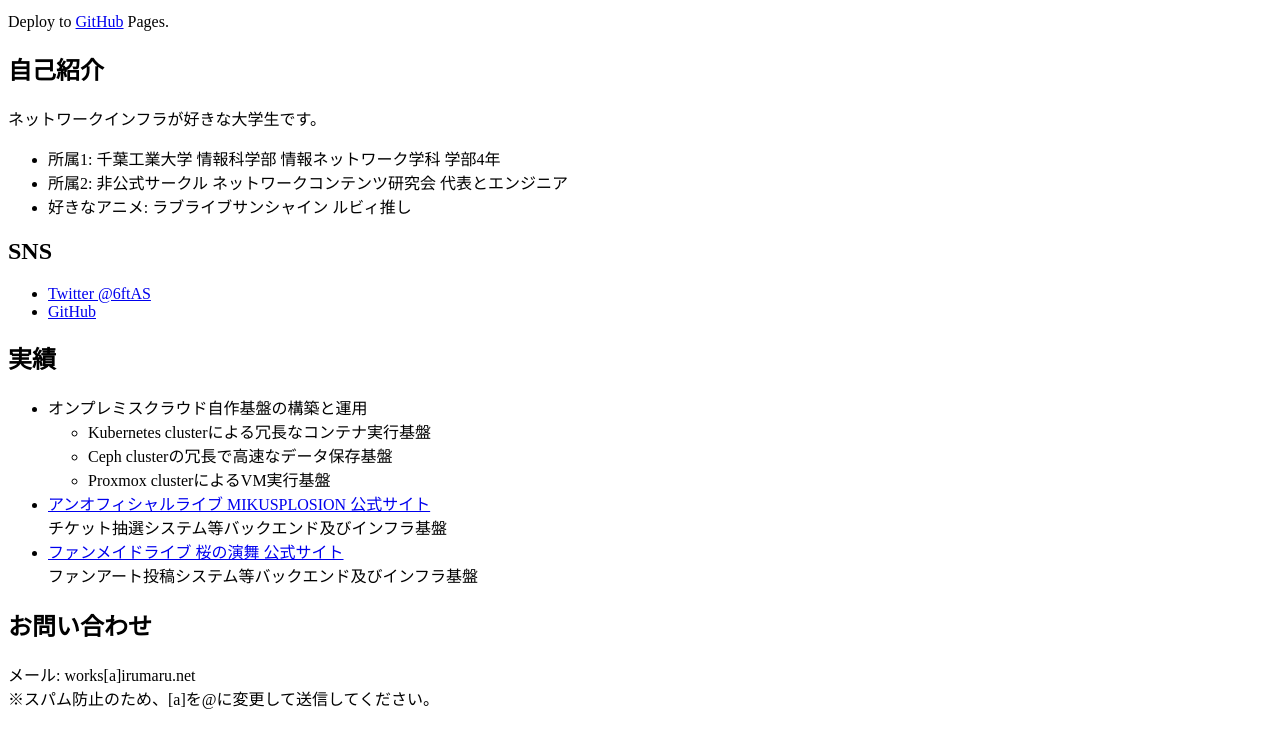
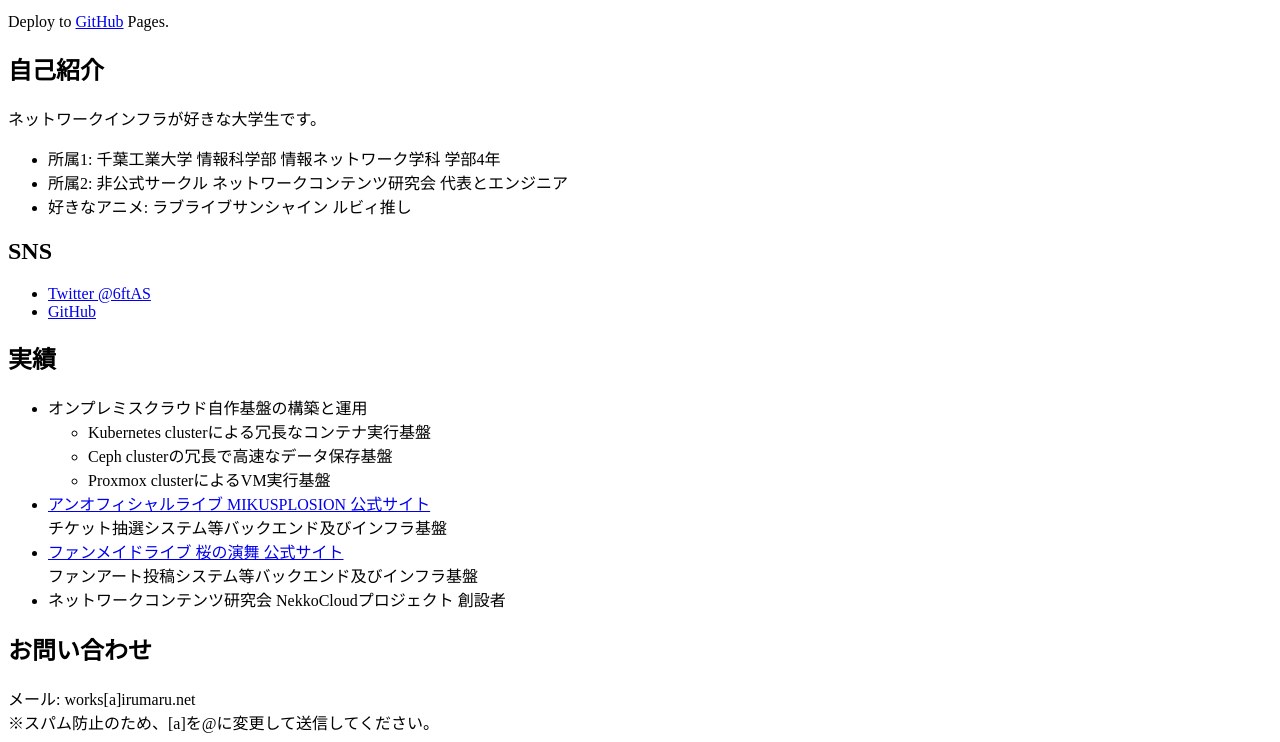
Before and after one commit to irumaru/profile, a plain HTML site: page index.html in a window 1280 px wide. Shown: the part 128-870 px from the top of the page. Before the commit the page ends 846 px from the top, so only its background shows below. Drawn offline with Linux system fonts and the light colour scheme.

Commit message:
Update index.html

```diff
--- a/index.html
+++ b/index.html
@@ -45,6 +45,9 @@
                 <a href="https://sakura-no-enbu.mikusorigin.com/" target="_blank">ファンメイドライブ 桜の演舞 公式サイト</a><br>
                 ファンアート投稿システム等バックエンド及びインフラ基盤
             </li>
+            <li>
+                ネットワークコンテンツ研究会 NekkoCloudプロジェクト 創設者
+            </li>
         </ul>
     </div>
     <div>
```
